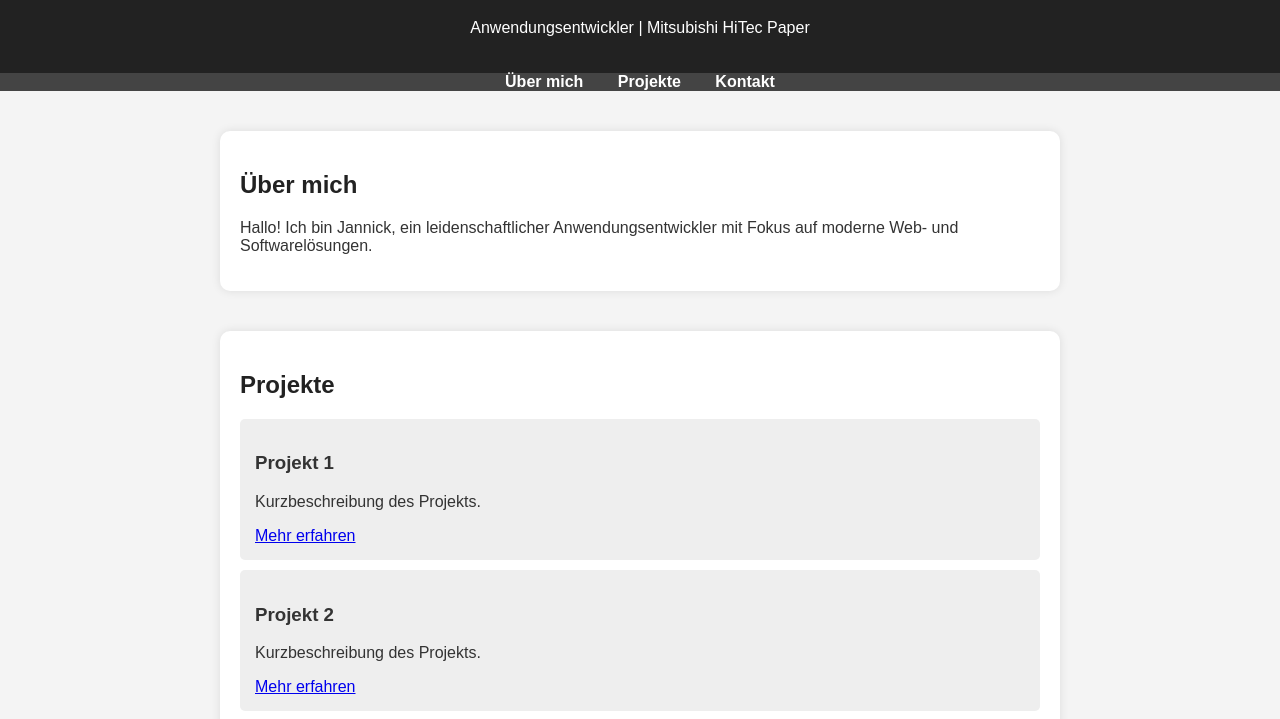
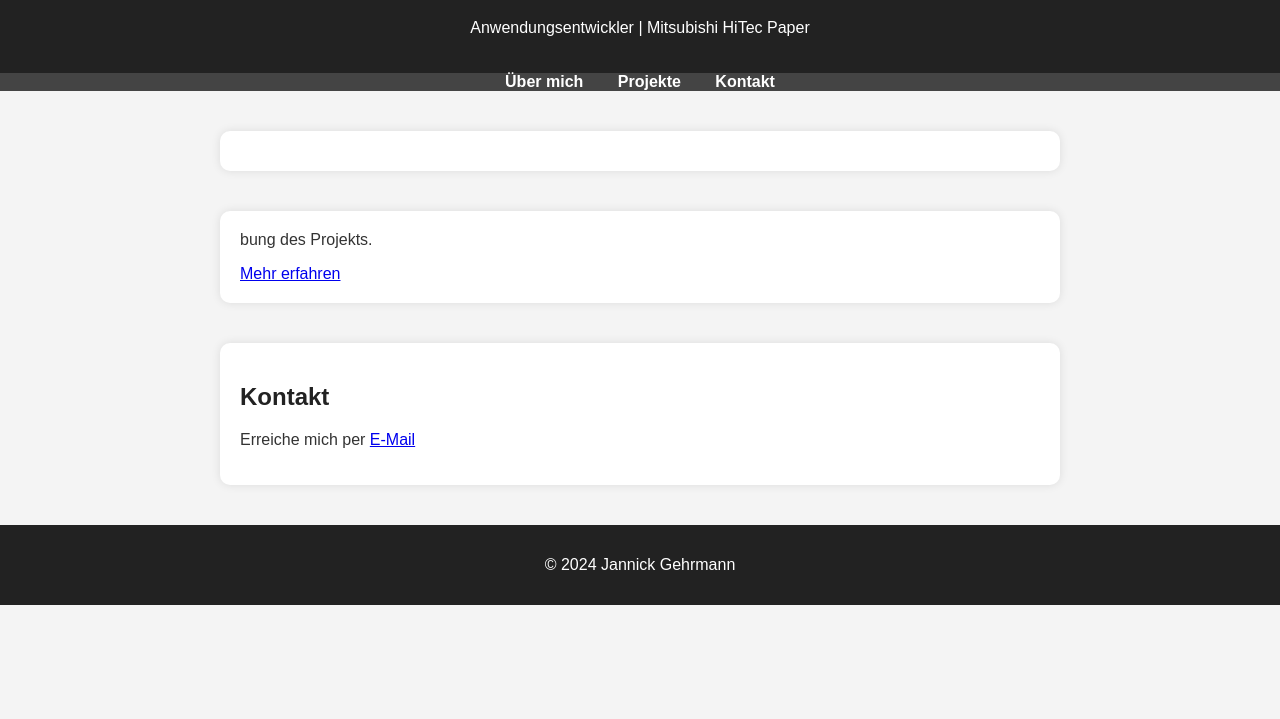
Before and after one commit to astirak/jannick-gehrmann.github.io, a plain HTML site: page index.html in a window 1280 px wide. Shown: the part 81-800 px from the top of the page. Drawn offline with Linux system fonts and the light colour scheme.

Commit message:
Refactor index.html to remove German content and adjust project section; update styles.css to change padding to margin for navigation items

```diff
--- a/index.html
+++ b/index.html
@@ -22,20 +22,9 @@
     </nav>
 
     <section id="about">
-        <h2>Über mich</h2>
-        <p>Hallo! Ich bin Jannick, ein leidenschaftlicher Anwendungsentwickler mit Fokus auf moderne Web- und Softwarelösungen.</p>
     </section>
 
-    <section id="projects">
-        <h2>Projekte</h2>
-        <div class="project">
-            <h3>Projekt 1</h3>
-            <p>Kurzbeschreibung des Projekts.</p>
-            <a href="#">Mehr erfahren</a>
-        </div>
-        <div class="project">
-            <h3>Projekt 2</h3>
-            <p>Kurzbeschreibung des Projekts.</p>
+    <section id="projects">bung des Projekts.</p>
             <a href="#">Mehr erfahren</a>
         </div>
     </section>
--- a/styles.css
+++ b/styles.css
@@ -23,7 +23,7 @@ nav ul {
 
 nav ul li {
     display: inline;
-    padding: 15px;
+    margin: 15px;
 }
 
 nav ul li a {
```
